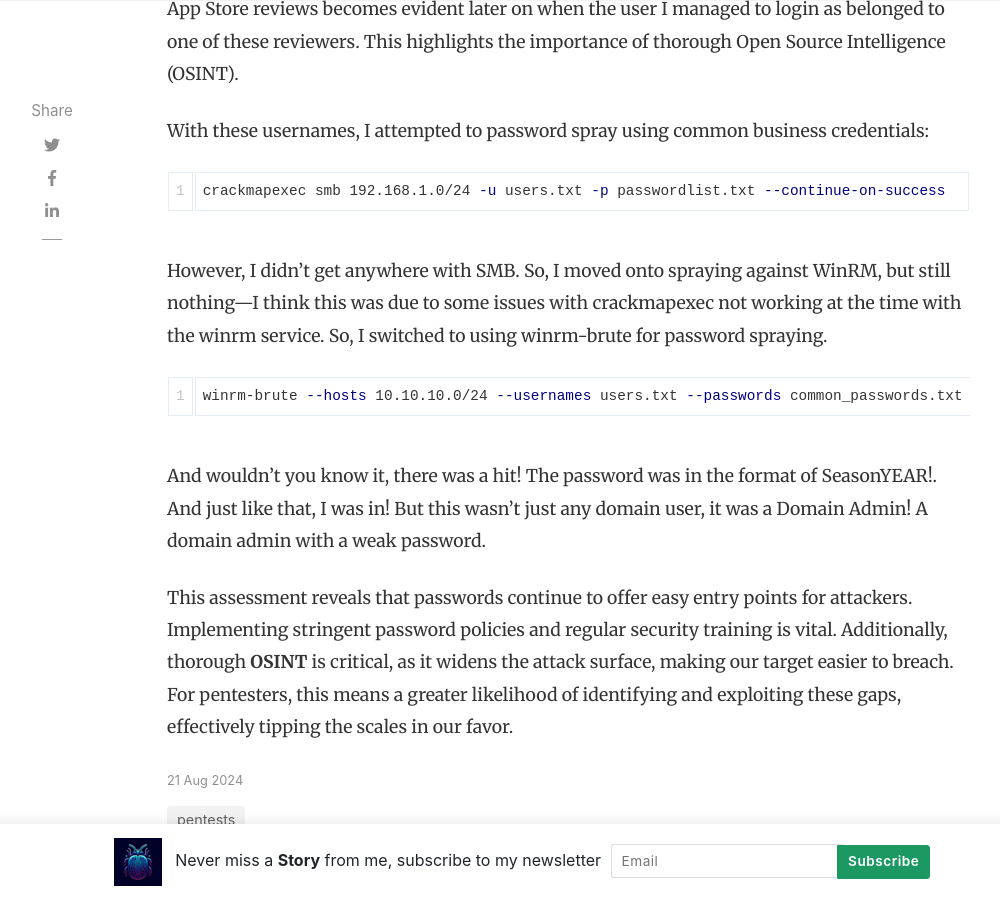
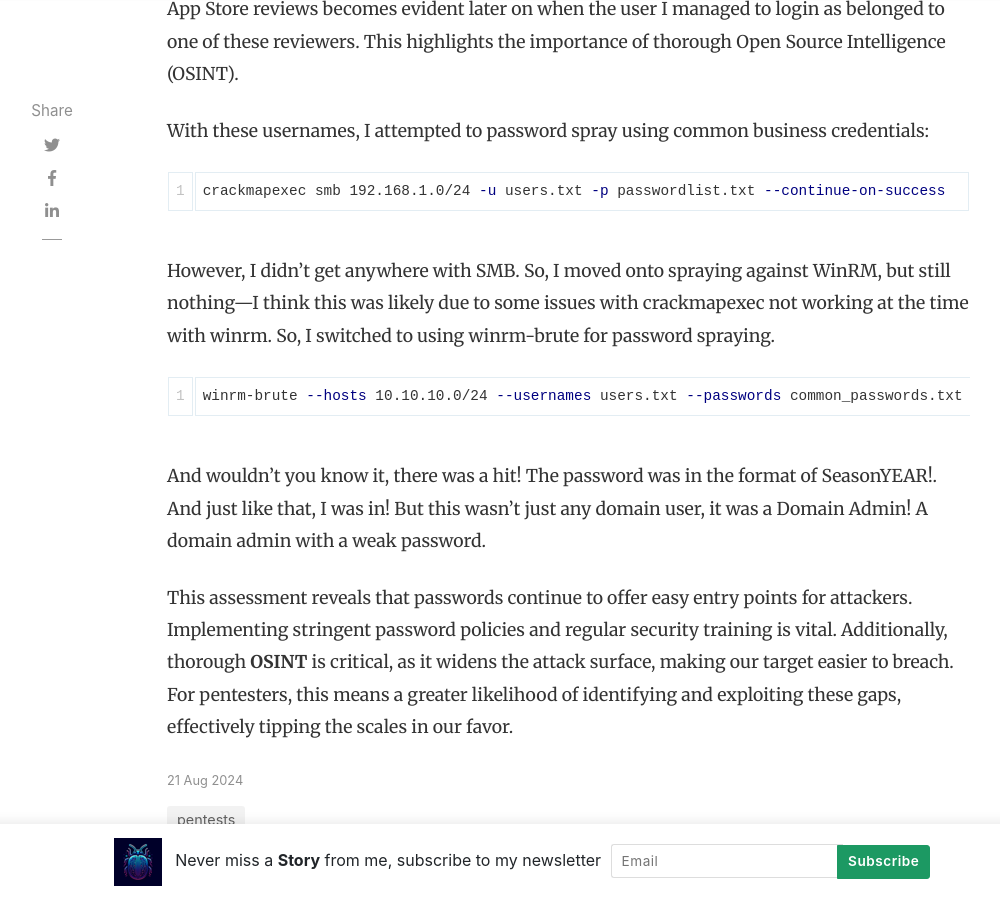
Before and after one commit to Turbul3nce/Turbul3nce.github.io, a Jekyll site: the page built from _posts/2024-08-21-password-pitfalls-2024.md, in a window 1280 px wide and 900 px high, scrolled down 1977 px. Shown: the whole window, without its empty margins (118-1118 px from the left). Built offline with Jekyll 4.4.1, drawn with Linux system fonts in a browser that asks for light colours; nearby versions of some CDN libraries; comment, search, counter and statistics services are not loaded.

Commit message:
Update 2024-08-21-password-pitfalls-2024.md

````diff
--- a/_posts/2024-08-21-password-pitfalls-2024.md
+++ b/_posts/2024-08-21-password-pitfalls-2024.md
@@ -21,7 +21,7 @@ With these usernames, I attempted to password spray using common business creden
 crackmapexec smb 192.168.1.0/24 -u users.txt -p passwordlist.txt --continue-on-success
 ```
 
-However, I didn’t get anywhere with SMB. So, I moved onto spraying against WinRM, but still nothing—I think this was due to some issues with crackmapexec not working at the time with the winrm service. So, I switched to using winrm-brute for password spraying.
+However, I didn’t get anywhere with SMB. So, I moved onto spraying against WinRM, but still nothing—I think this was likely due to some issues with crackmapexec not working at the time with winrm. So, I switched to using winrm-brute for password spraying.
 
 ```bash
 winrm-brute --hosts 10.10.10.0/24 --usernames users.txt --passwords common_passwords.txt
````
